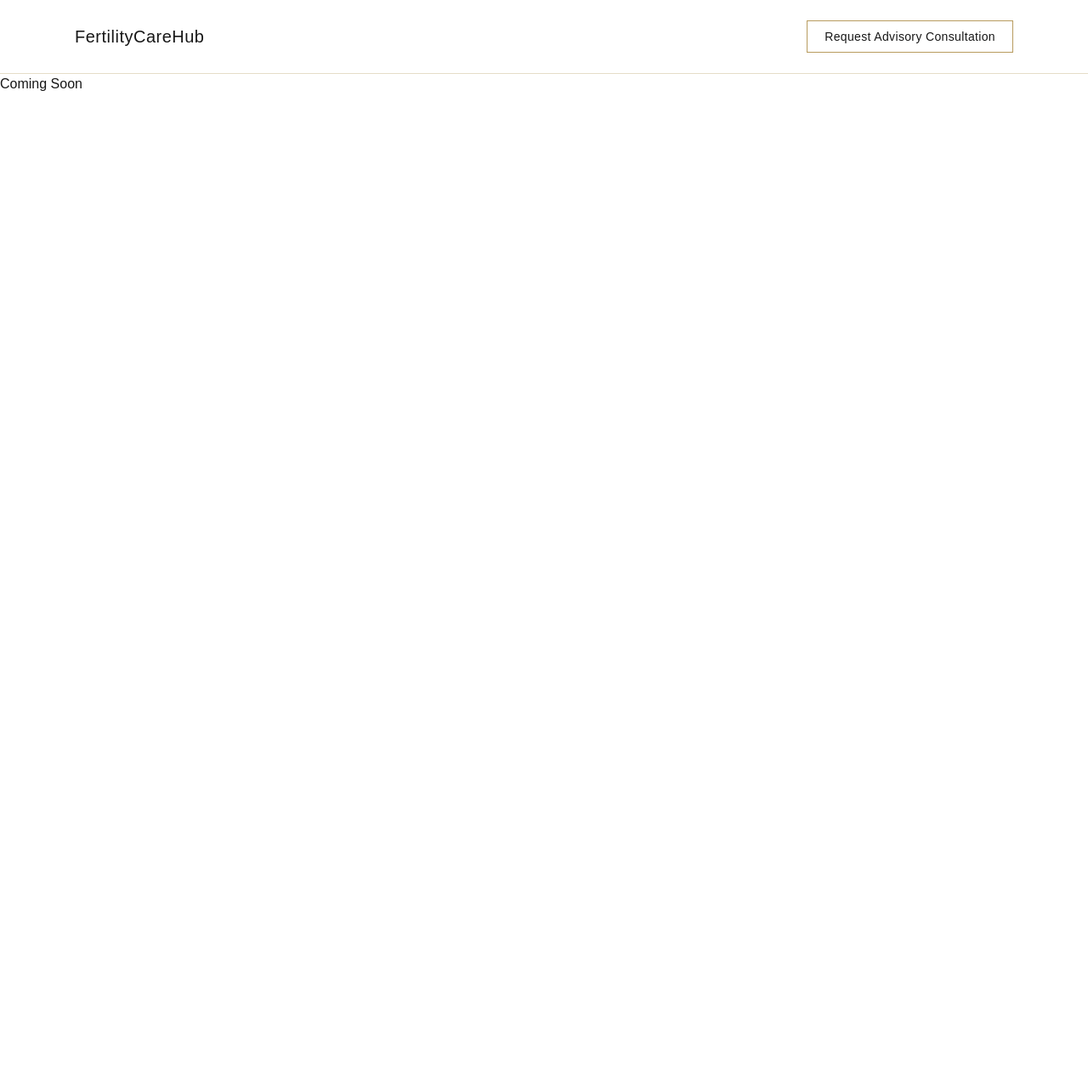
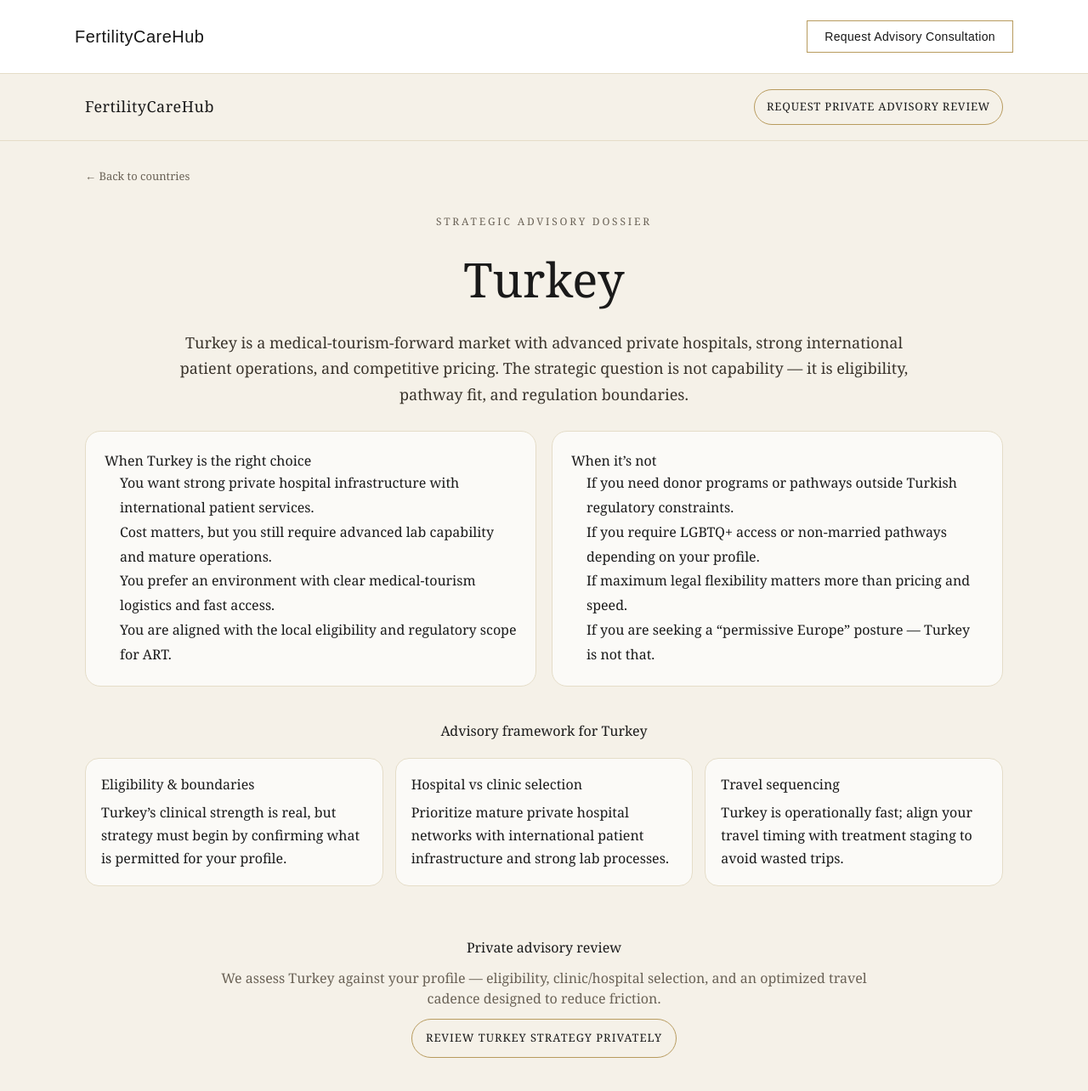
Before and after one commit to fmeliteintl-collab/fertilitycarehub-web, a Next.js app: page /countries/turkey in a window 1280 px wide. Shown: the top 1284 px of the page at 85% size. Before the commit the page ends 800 px from the top, so only its background shows below. Built offline with nearby package versions, Linux system fonts and the light colour scheme.

Commit message:
Add Turkey dossier page

```diff
--- a/app/countries/turkey/page.tsx
+++ b/app/countries/turkey/page.tsx
@@ -1,3 +1,247 @@
-export default function Page() {
-  return <div>Coming Soon</div>;
+import Link from "next/link";
+
+export default function TurkeyDossierPage() {
+  const COUNTRY = "Turkey";
+  const SLUG = "turkey";
+
+  const PAGE_BG = "#F5F1E8";
+  const INK = "#1A1A1A";
+  const MUTED = "#6A6256";
+  const GOLD = "#B89B5E";
+  const BORDER = "#E5DDC8";
+  const CARD_BG = "#FBFAF7";
+
+  return (
+    <main
+      style={{
+        background: PAGE_BG,
+        color: INK,
+        minHeight: "100vh",
+        fontFamily:
+          'ui-serif, Georgia, Cambria, "Times New Roman", Times, serif',
+      }}
+    >
+      {/* Header */}
+      <header
+        style={{
+          width: "100%",
+          borderBottom: `1px solid ${BORDER}`,
+          background: PAGE_BG,
+        }}
+      >
+        <div
+          style={{
+            maxWidth: 1120,
+            margin: "0 auto",
+            padding: "18px 20px",
+            display: "flex",
+            alignItems: "center",
+            justifyContent: "space-between",
+          }}
+        >
+          <Link
+            href="/countries"
+            style={{
+              textDecoration: "none",
+              color: INK,
+              fontSize: 18,
+              letterSpacing: 0.5,
+            }}
+          >
+            FertilityCareHub
+          </Link>
+
+          <Link
+            href={`/countries/${SLUG}#consultation`}
+            style={{
+              textDecoration: "none",
+              border: `1px solid ${GOLD}`,
+              color: INK,
+              padding: "10px 14px",
+              borderRadius: 999,
+              fontSize: 13,
+              letterSpacing: 0.8,
+              textTransform: "uppercase",
+              background: "transparent",
+            }}
+          >
+            Request Private Advisory Review
+          </Link>
+        </div>
+      </header>
+
+      <div style={{ maxWidth: 1120, margin: "0 auto", padding: "28px 20px 80px" }}>
+        {/* Back */}
+        <div>
+          <Link
+            href="/countries"
+            style={{ textDecoration: "none", color: MUTED, fontSize: 13 }}
+          >
+            ← Back to countries
+          </Link>
+        </div>
+
+        {/* Hero */}
+        <section style={{ paddingTop: 34, paddingBottom: 28, textAlign: "center" }}>
+          <div
+            style={{
+              fontSize: 12,
+              letterSpacing: 2.8,
+              textTransform: "uppercase",
+              color: MUTED,
+              marginBottom: 16,
+            }}
+          >
+            Strategic advisory dossier
+          </div>
+
+          <h1 style={{ margin: 0, fontSize: 56 }}>
+            {COUNTRY}
+          </h1>
+
+          <p
+            style={{
+              margin: "18px auto 0",
+              maxWidth: 860,
+              fontSize: 18,
+              lineHeight: 1.7,
+              color: "#3A342C",
+            }}
+          >
+            Turkey is a medical-tourism-forward market with advanced private hospitals,
+            strong international patient operations, and competitive pricing.
+            The strategic question is not capability — it is eligibility, pathway fit,
+            and regulation boundaries.
+          </p>
+        </section>
+
+        {/* 2 Column */}
+        <section
+          style={{
+            display: "grid",
+            gridTemplateColumns: "1fr 1fr",
+            gap: 18,
+          }}
+        >
+          <div
+            style={{
+              background: CARD_BG,
+              border: `1px solid ${BORDER}`,
+              borderRadius: 18,
+              padding: 22,
+            }}
+          >
+            <h2>When Turkey is the right choice</h2>
+            <ul style={{ paddingLeft: 18, lineHeight: 1.8 }}>
+              <li>You want strong private hospital infrastructure with international patient services.</li>
+              <li>Cost matters, but you still require advanced lab capability and mature operations.</li>
+              <li>You prefer an environment with clear medical-tourism logistics and fast access.</li>
+              <li>You are aligned with the local eligibility and regulatory scope for ART.</li>
+            </ul>
+          </div>
+
+          <div
+            style={{
+              background: CARD_BG,
+              border: `1px solid ${BORDER}`,
+              borderRadius: 18,
+              padding: 22,
+            }}
+          >
+            <h2>When it’s not</h2>
+            <ul style={{ paddingLeft: 18, lineHeight: 1.8 }}>
+              <li>If you need donor programs or pathways outside Turkish regulatory constraints.</li>
+              <li>If you require LGBTQ+ access or non-married pathways depending on your profile.</li>
+              <li>If maximum legal flexibility matters more than pricing and speed.</li>
+              <li>If you are seeking a “permissive Europe” posture — Turkey is not that.</li>
+            </ul>
+          </div>
+        </section>
+
+        {/* Framework */}
+        <section style={{ marginTop: 40 }}>
+          <h2 style={{ textAlign: "center" }}>
+            Advisory framework for {COUNTRY}
+          </h2>
+
+          <div
+            style={{
+              display: "grid",
+              gridTemplateColumns: "repeat(3, 1fr)",
+              gap: 14,
+              marginTop: 20,
+            }}
+          >
+            {[
+              {
+                title: "Eligibility & boundaries",
+                text: "Turkey’s clinical strength is real, but strategy must begin by confirming what is permitted for your profile.",
+              },
+              {
+                title: "Hospital vs clinic selection",
+                text: "Prioritize mature private hospital networks with international patient infrastructure and strong lab processes.",
+              },
+              {
+                title: "Travel sequencing",
+                text: "Turkey is operationally fast; align your travel timing with treatment staging to avoid wasted trips.",
+              },
+            ].map((card) => (
+              <div
+                key={card.title}
+                style={{
+                  background: CARD_BG,
+                  border: `1px solid ${BORDER}`,
+                  borderRadius: 16,
+                  padding: 18,
+                }}
+              >
+                <div style={{ fontWeight: 500 }}>{card.title}</div>
+                <div style={{ marginTop: 8, lineHeight: 1.7 }}>
+                  {card.text}
+                </div>
+              </div>
+            ))}
+          </div>
+        </section>
+
+        {/* CTA */}
+        <section id="consultation" style={{ marginTop: 60, textAlign: "center" }}>
+          <h2>Private advisory review</h2>
+          <p style={{ maxWidth: 800, margin: "12px auto", color: MUTED }}>
+            We assess Turkey against your profile — eligibility, clinic/hospital selection,
+            and an optimized travel cadence designed to reduce friction.
+          </p>
+
+          <Link
+            href="/consultation"
+            style={{
+              display: "inline-block",
+              border: `1px solid ${GOLD}`,
+              padding: "12px 16px",
+              borderRadius: 999,
+              textDecoration: "none",
+              color: INK,
+              fontSize: 13,
+              letterSpacing: 1,
+              textTransform: "uppercase",
+            }}
+          >
+            Review Turkey Strategy Privately
+          </Link>
+        </section>
+      </div>
+
+      <style>{`
+        @media (max-width: 900px) {
+          section[style*="grid-template-columns: 1fr 1fr"] {
+            grid-template-columns: 1fr !important;
+          }
+          section[style*="repeat(3, 1fr)"] {
+            grid-template-columns: 1fr !important;
+          }
+          h1 { font-size: 40px !important; }
+        }
+      `}</style>
+    </main>
+  );
 }
```
